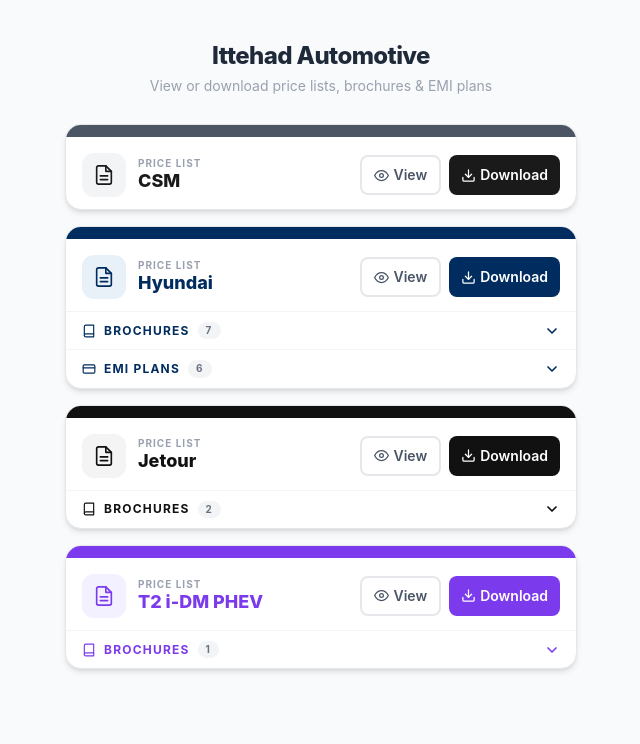
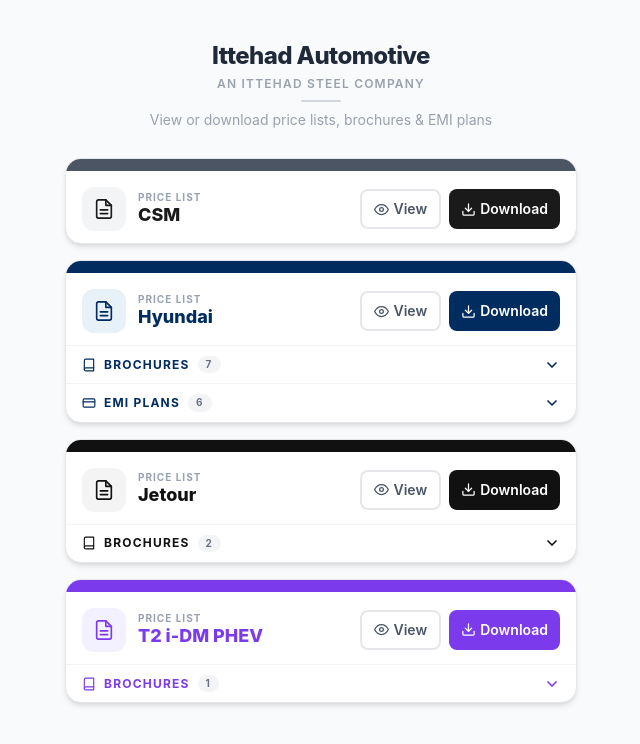
Before and after one commit to Rehanminhas03/ittehad-automotive, a Next.js app: page / in a window 1280 px wide. Shown: the top 744 px of the page, without its empty margins (319-959 px from the left). Built offline with nearby package versions, Linux system fonts and the light colour scheme.

Commit message:
Add 'An Ittehad Steel Company' subtitle under heading

```diff
--- a/app/page.tsx
+++ b/app/page.tsx
@@ -321,7 +321,11 @@ export default function Home() {
           <h1 className="text-2xl font-extrabold text-gray-800 tracking-tight">
             Ittehad Automotive
           </h1>
-          <p className="text-gray-400 text-sm mt-1">
+          <p className="text-xs font-semibold uppercase tracking-widest text-gray-400 mt-1">
+            An Ittehad Steel Company
+          </p>
+          <div className="w-10 h-0.5 bg-gray-300 mx-auto mt-2 rounded-full" />
+          <p className="text-gray-400 text-sm mt-2">
             View or download price lists, brochures &amp; EMI plans
           </p>
         </div>
```
